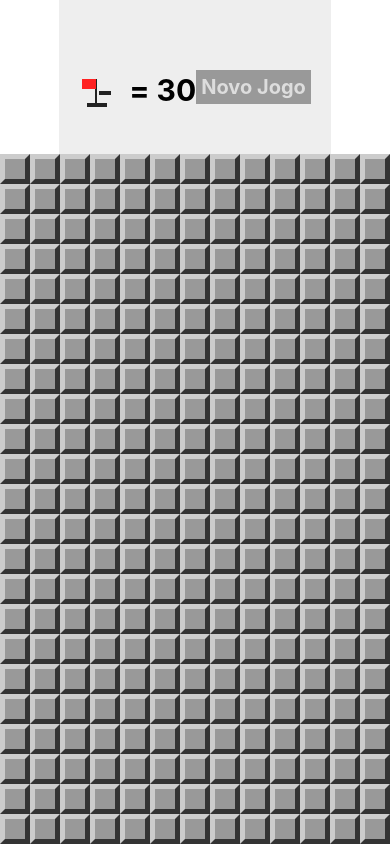
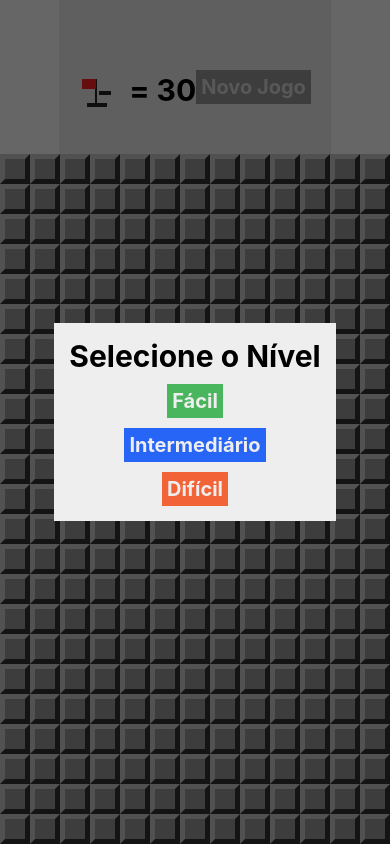
Before and after one commit to Gattekaa/curso-react-native-2, a React Native app: screen / in a window 390 px wide. Both pictures are taken after a click on the element 94 px from the left and 92 px from the top of the page. Built offline with nearby package versions, Linux system fonts and the light colour scheme.

Commit message:
levelselectmodal

```diff
--- a/App.js
+++ b/App.js
@@ -4,6 +4,7 @@
 import { createMinedBoard, cloneBoard, openField, hasExplosion, wonGame, showMines, invertFlag, flagsUsed } from './src/functions';
 import { Component } from 'react';
 import Header from './src/components/Header';
+import LevelSelection from './src/screens/LevelSelection';
 export default class App extends Component {
 
   constructor(props) {
@@ -22,7 +23,8 @@
     return {
       board: createMinedBoard(rows, cols, this.minesAmount()),
       won: false,
-      lost: false
+      lost: false,
+      showLevelSelection: false
 
     }
   }
@@ -56,9 +58,19 @@
     this.setState({ board, won })
   }
 
+  onLevelSelected = level => {
+    params.difficultLevel = level
+    this.setState(this.createState())
+  }
+
+
   render() {
     return (
       <View style={styles.container}>
+        <LevelSelection isVisible={this.state.showLevelSelection}
+          onLevelSelected={this.onLevelSelected}
+          onCancel={() => this.setState({ showLevelSelection: false })} />
+
         <Header flagsLeft={this.minesAmount() - flagsUsed(this.state.board)}
           onNewGame={() => this.setState(this.createState())}
           onFlagPress={() => this.setState({ showLevelSelection: true })} />
--- /dev/null
+++ b/src/screens/LevelSelection.js
@@ -0,0 +1,68 @@
+import React from 'react'
+import { View, StyleSheet, Text, TouchableOpacity, Modal } from 'react-native'
+
+export default props => {
+  return (
+    <Modal onRequestClose={props.onCancel}
+      visible={props.isVisible} animationType='slide'
+      transparent={true}>
+      <View style={styles.frame}>
+        <View style={styles.container}>
+          <Text style={styles.title}>Selecione o Nível</Text>
+          <TouchableOpacity
+            style={[styles.button, styles.bgEasy]}
+            onPress={() => props.onLevelSelected(0.1)}>
+            <Text style={styles.buttonLabel}>Fácil</Text>
+          </TouchableOpacity>
+          <TouchableOpacity
+            style={[styles.button, styles.bgNormal]}
+            onPress={() => props.onLevelSelected(0.2)}>
+            <Text style={styles.buttonLabel}>Intermediário</Text>
+          </TouchableOpacity>
+          <TouchableOpacity
+            style={[styles.button, styles.bgHard]}
+            onPress={() => props.onLevelSelected(0.3)}>
+            <Text style={styles.buttonLabel}>Difícil</Text>
+          </TouchableOpacity>
+        </View>
+      </View>
+    </Modal>
+  )
+}
+
+const styles = StyleSheet.create({
+  frame: {
+    flex: 1,
+    alignItems: 'center',
+    justifyContent: 'center',
+    backgroundColor: 'rgba(0,0,0,0.6)',
+  },
+  container: {
+    backgroundColor: '#EEE',
+    alignItems: 'center',
+    justifyContent: 'center',
+    padding: 15,
+  },
+  title: {
+    fontSize: 30,
+    fontWeight: 'bold',
+  },
+  button: {
+    marginTop: 10,
+    padding: 5,
+  },
+  buttonLabel: {
+    fontSize: 20,
+    color: '#EEE',
+    fontWeight: 'bold',
+  },
+  bgEasy: {
+    backgroundColor: '#49b65d'
+  },
+  bgNormal: {
+    backgroundColor: '#2765F7'
+  },
+  bgHard: {
+    backgroundColor: '#F26337'
+  }
+})
```
